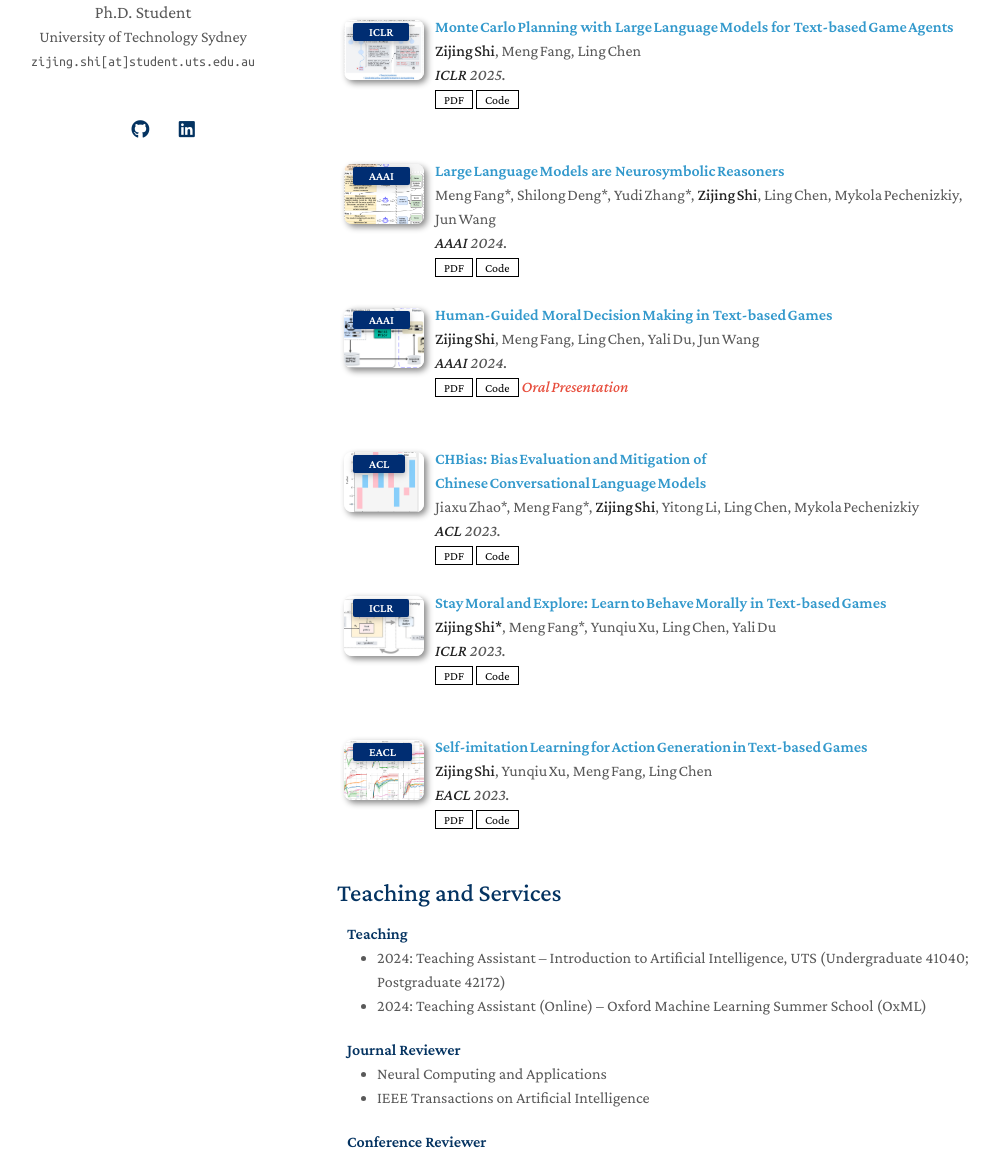
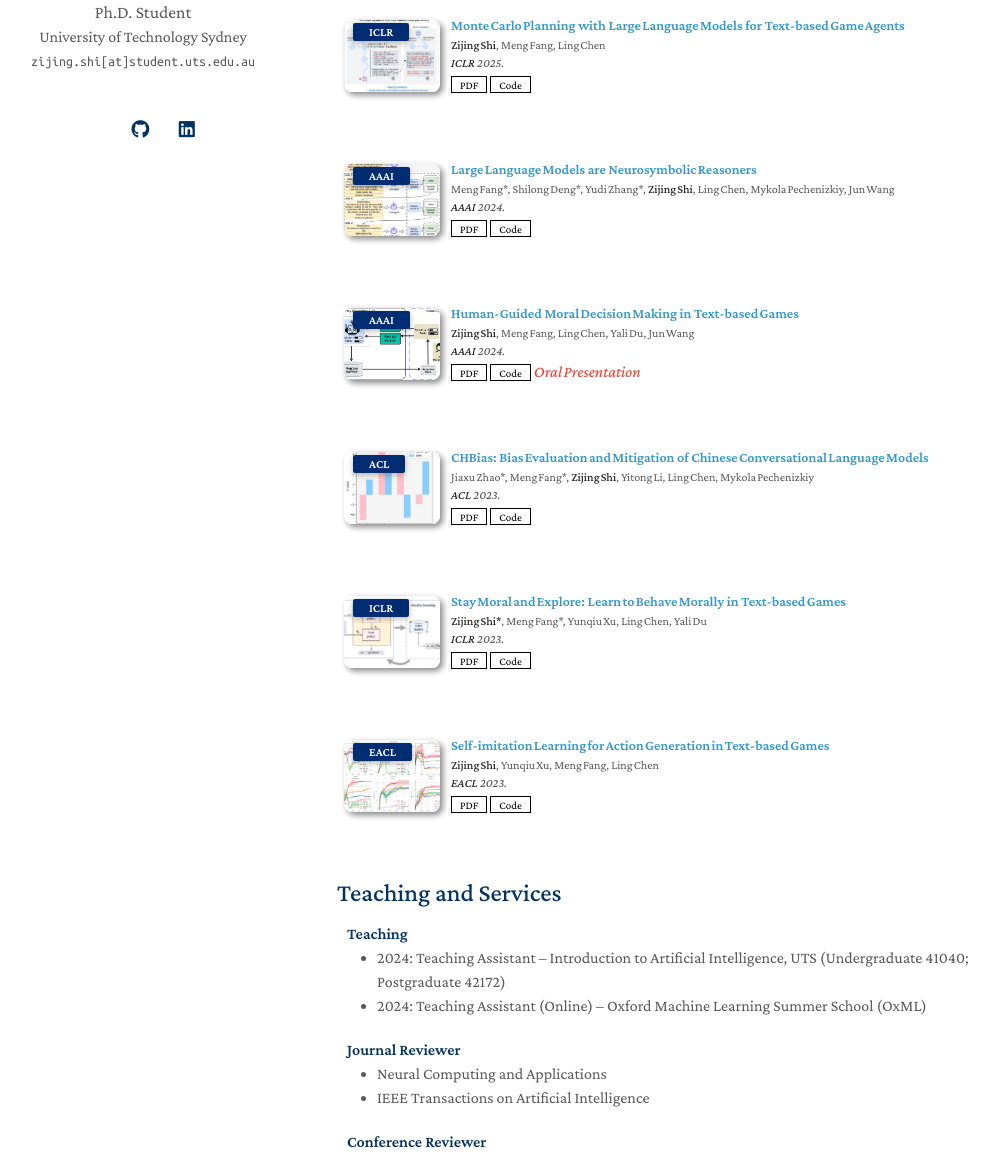
Before and after one commit to winni18/winni18.github.io, a Jekyll site: the page built from index.md, in a window 1280 px wide and 1400 px high, scrolled down 260 px. Shown: the part 241-1400 px from the top of the window, without its empty margins (133-1132 px from the left). Built offline with Jekyll 4.4.1, drawn with Linux system fonts in a browser that asks for light colours; nearby versions of some CDN libraries; a style sheet for code colours, icons or effects is not loaded; our own code applies the rules of GitHub Pages for plain Markdown files.

Commit message:
Update publications.md

```diff
--- a/_includes/publications.md
+++ b/_includes/publications.md
@@ -1,29 +1,34 @@
+<!-- ====== <head> 中的样式 ====== -->
 <style>
+  /* ——— 缩略图尺寸（可调整） ——— */
   :root {
-    --thumb-w: 80px;
-    --thumb-h: 60px;
+    --thumb-w: 96px; /* 宽从 80 → 96 */
+    --thumb-h: 72px; /* 高从 60 → 72 */
   }
+
+  /* 行距 & 布局 */
   .pub-row { margin: 4px 0; display: flex; align-items: flex-start; }
-
   .pub-row .abbr  {
     width: calc(var(--thumb-w) + 4px);
     flex: 0 0 calc(var(--thumb-w) + 4px);
     padding: 0 2px;
     position: relative;
   }
-
   .pub-row img.teaser {
     width: var(--thumb-w) !important;
     height: var(--thumb-h) !important;
     object-fit: cover;
   }
+  .pub-row .col-sm-9 { padding: 0 10px; }
 
-  .pub-row .col-sm-9 { padding: 0 10px; }
+  .pub-row .title      { font-size: 14px; margin: 0; }
+  .pub-row .author     { font-size: 12px; }
+  .pub-row .periodical { font-size: 12px; }
+  .pub-row .links a    { font-size: 11px !important; }
 
   .bibliography    { margin: 0; padding-left: 0; }
   .bibliography li { list-style-position: inside; }
 </style>
-
 
 <h2 id="publications" style="margin:2px 0 -15px;">Selected Papers</h2>
 
@@ -41,11 +46,11 @@
               Monte Carlo Planning with Large Language Models for Text‑based Game Agents
             </a>
           </div>
-          <div class="author"><strong>Zijing Shi</strong>, Meng Fang, Ling Chen</div>
+          <div class="author"><strong>Zijing Shi</strong>, Meng Fang, Ling Chen</div>
           <div class="periodical"><em><strong>ICLR</strong> 2025.</em></div>
           <div class="links">
-            <a href="https://arxiv.org/abs/2504.16855" class="btn btn-sm z-depth-0" target="_blank" style="font-size:12px;">PDF</a>
-            <a href="https://textgamer.github.io/mc-dml" class="btn btn-sm z-depth-0" target="_blank" style="font-size:12px;">Code</a>
+            <a href="https://arxiv.org/abs/2504.16855" class="btn btn-sm z-depth-0" target="_blank">PDF</a>
+            <a href="https://textgamer.github.io/mc-dml" class="btn btn-sm z-depth-0" target="_blank">Code</a>
           </div>
         </div>
       </div>
@@ -58,11 +63,11 @@
         </div>
         <div class="col-sm-9">
           <div class="title"><a target="_blank">Large Language Models are Neurosymbolic Reasoners</a></div>
-          <div class="author">Meng Fang*, Shilong Deng*, Yudi Zhang*, <strong>Zijing Shi</strong>, Ling Chen, Mykola Pechenizkiy, Jun Wang</div>
+          <div class="author">Meng Fang*, Shilong Deng*, Yudi Zhang*, <strong>Zijing Shi</strong>, Ling Chen, Mykola Pechenizkiy, Jun Wang</div>
           <div class="periodical"><em><strong>AAAI</strong> 2024.</em></div>
           <div class="links">
-            <a href="https://arxiv.org/abs/2401.09334" class="btn btn-sm z-depth-0" target="_blank" style="font-size:12px;">PDF</a>
-            <a href="https://github.com/hyintell/LLMSymbolic" class="btn btn-sm z-depth-0" target="_blank" style="font-size:12px;">Code</a>
+            <a href="https://arxiv.org/abs/2401.09334" class="btn btn-sm z-depth-0" target="_blank">PDF</a>
+            <a href="https://github.com/hyintell/LLMSymbolic" class="btn btn-sm z-depth-0" target="_blank">Code</a>
           </div>
         </div>
       </div>
@@ -75,11 +80,11 @@
         </div>
         <div class="col-sm-9">
           <div class="title"><a target="_blank">Human‑Guided Moral Decision Making in Text‑based Games</a></div>
-          <div class="author"><strong>Zijing Shi</strong>, Meng Fang, Ling Chen, Yali Du, Jun Wang</div>
+          <div class="author"><strong>Zijing Shi</strong>, Meng Fang, Ling Chen, Yali Du, Jun Wang</div>
           <div class="periodical"><em><strong>AAAI</strong> 2024.</em></div>
           <div class="links">
-            <a href="https://kclpure.kcl.ac.uk/ws/portalfiles/portal/241855945/AAAI_humal_3_.pdf" class="btn btn-sm z-depth-0" target="_blank" style="font-size:12px;">PDF</a>
-            <a href="https://winni18.github.io/" class="btn btn-sm z-depth-0" target="_blank" style="font-size:12px;">Code</a>
+            <a href="https://kclpure.kcl.ac.uk/ws/portalfiles/portal/241855945/AAAI_humal_3_.pdf" class="btn btn-sm z-depth-0" target="_blank">PDF</a>
+            <a href="https://winni18.github.io/" class="btn btn-sm z-depth-0" target="_blank">Code</a>
             <strong><i style="color:#e74d3c">Oral Presentation</i></strong>
           </div>
         </div>
@@ -97,11 +102,11 @@
               CHBias: Bias Evaluation and Mitigation of Chinese Conversational Language Models
             </a>
           </div>
-          <div class="author">Jiaxu Zhao*, Meng Fang*, <strong>Zijing Shi</strong>, Yitong Li, Ling Chen, Mykola Pechenizkiy</div>
+          <div class="author">Jiaxu Zhao*, Meng Fang*, <strong>Zijing Shi</strong>, Yitong Li, Ling Chen, Mykola Pechenizkiy</div>
           <div class="periodical"><em><strong>ACL</strong> 2023.</em></div>
           <div class="links">
-            <a href="https://arxiv.org/abs/2305.11262" class="btn btn-sm z-depth-0" target="_blank" style="font-size:12px;">PDF</a>
-            <a href="https://github.com/hyintell/CHBias" class="btn btn-sm z-depth-0" target="_blank" style="font-size:12px;">Code</a>
+            <a href="https://arxiv.org/abs/2305.11262" class="btn btn-sm z-depth-0" target="_blank">PDF</a>
+            <a href="https://github.com/hyintell/CHBias" class="btn btn-sm z-depth-0" target="_blank">Code</a>
           </div>
         </div>
       </div>
@@ -118,11 +123,11 @@
               Stay Moral and Explore: Learn to Behave Morally in Text‑based Games
             </a>
           </div>
-          <div class="author"><strong>Zijing Shi*</strong>, Meng Fang*, Yunqiu Xu, Ling Chen, Yali Du</div>
+          <div class="author"><strong>Zijing Shi*</strong>, Meng Fang*, Yunqiu Xu, Ling Chen, Yali Du</div>
           <div class="periodical"><em><strong>ICLR</strong> 2023.</em></div>
           <div class="links">
-            <a href="https://openreview.net/pdf?id=CtS2Rs_aYk" class="btn btn-sm z-depth-0" target="_blank" style="font-size:12px;">PDF</a>
-            <a href="https://github.com/winni18/MorAL" class="btn btn-sm z-depth-0" target="_blank" style="font-size:12px;">Code</a>
+            <a href="https://openreview.net/pdf?id=CtS2Rs_aYk" class="btn btn-sm z-depth-0" target="_blank">PDF</a>
+            <a href="https://github.com/winni18/MorAL" class="btn btn-sm z-depth-0" target="_blank">Code</a>
           </div>
         </div>
       </div>
@@ -139,11 +144,11 @@
               Self‑imitation Learning for Action Generation in Text‑based Games
             </a>
           </div>
-          <div class="author"><strong>Zijing Shi</strong>, Yunqiu Xu, Meng Fang, Ling Chen</div>
+          <div class="author"><strong>Zijing Shi</strong>, Yunqiu Xu, Meng Fang, Ling Chen</div>
           <div class="periodical"><em><strong>EACL</strong> 2023.</em></div>
           <div class="links">
-            <a href="https://aclanthology.org/2023.eacl-main.50.pdf" class="btn btn-sm z-depth-0" target="_blank" style="font-size:12px;">PDF</a>
-            <a href="https://github.com/winni18/CSM" class="btn btn-sm z-depth-0" target="_blank" style="font-size:12px;">Code</a>
+            <a href="https://aclanthology.org/2023.eacl-main.50.pdf" class="btn btn-sm z-depth-0" target="_blank">PDF</a>
+            <a href="https://github.com/winni18/CSM" class="btn btn-sm z-depth-0" target="_blank">Code</a>
           </div>
         </div>
       </div>
```
